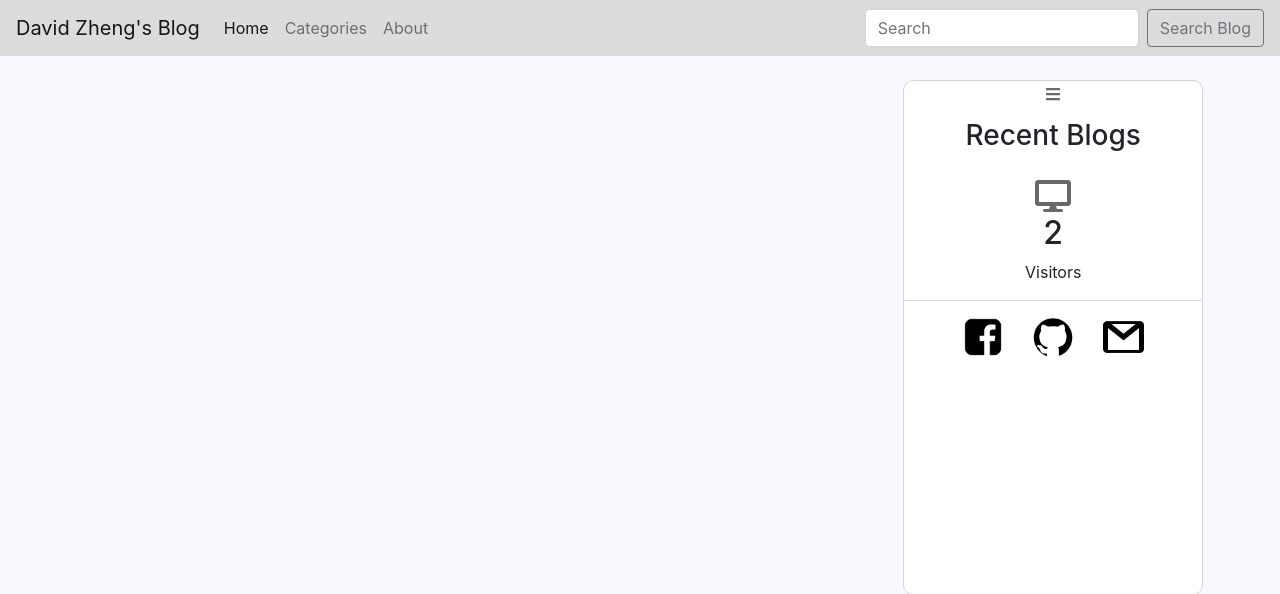
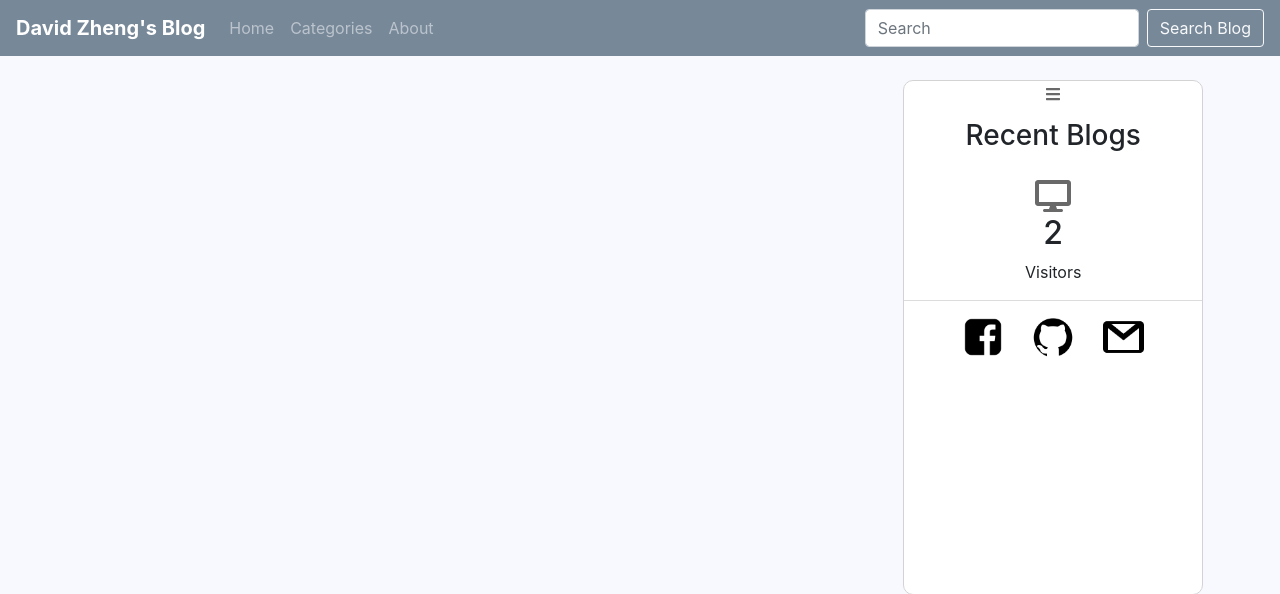
Before and after one commit to davidzheng048/flask_personal_blog, a Flask app: page / in a window 1280 px wide. Shown: the top 594 px of the page. Run offline with Flask 2, Linux system fonts and the light colour scheme; data comes from the database, SQL or seed files in the repository; data that the repository does not hold is empty; parts of the project's set-up code (start-up, migrations or seed data) failed here and were passed over; some libraries are stand-ins or nearby versions.

Commit message:
gitflow-feature-stash: blog_content_redesign

```diff
--- a/flaskblog/static/main.css
+++ b/flaskblog/static/main.css
@@ -4,7 +4,7 @@ body {
 }
 
 .nav-color-gainsboro {
-    background-color: #DCDCDC;
+    background-color: #778899;
 }
 
 a {
@@ -183,3 +183,13 @@ pre code{
     font-size: 105%;
     display: block;
 }
+
+/* blog content */
+
+.content-section {
+  padding: 30px 0 0 0;
+}
+
+.article-content {
+  display: inline-block;
+}
--- a/flaskblog/templates/layout.html
+++ b/flaskblog/templates/layout.html
@@ -12,7 +12,6 @@
 	<script src="https://cdnjs.cloudflare.com/ajax/libs/font-awesome/5.13.0/js/all.min.js"></script>
 
     <link rel="shortcut icon" href="{{ url_for('static', filename='favicon.ico') }}">
-<!--    <link rel="stylesheet" href="{{ url_for('static', filename='style.css') }}">-->
     <link rel="stylesheet" href="{{ url_for('static', filename='main.css') }}">
 
     <script type="text/javascript" src="https://cdnjs.cloudflare.com/ajax/libs/highlight.js/10.3.1/highlight.min.js"></script>
@@ -24,15 +23,15 @@
 <body>
 
     <header class="site-header">
-        <nav class="navbar navbar-expand-lg navbar-light fixed-top nav-color-gainsboro">
-            <a class="navbar-brand" href="/">David Zheng's Blog</a>
+        <nav class="navbar navbar-expand-lg navbar-dark fixed-top nav-color-gainsboro">
+            <a class="navbar-brand" href="/"><strong>David Zheng's Blog</strong></a>
             <button class="navbar-toggler" type="button" data-toggle="collapse" data-target="#navbarSupportedContent" aria-controls="navbarSupportedContent" aria-expanded="false" aria-label="Toggle navigation">
                 <span class="navbar-toggler-icon"></span>
             </button>
 
             <div class="collapse navbar-collapse" id="navbarSupportedContent">
                 <ul class="navbar-nav mr-auto">
-                    <li class="nav-item active">
+                    <li class="nav-item">
                         <a class="nav-link" href="/">Home</a>
                     </li>
                     <li class="nav-item">
@@ -50,7 +49,7 @@
                     {% endif %}
                     <form class="form-inline my-2 my-lg-0" action="{{ url_for('main.search') }}">
                       <input class="form-control mr-sm-2" type="search" placeholder="Search" aria-label="Search" name="keyword">
-                      <button class="btn btn-outline-secondary my-2 my-sm-0" type="submit">Search Blog</button>
+                      <button class="btn btn-outline-light my-2 my-sm-0" type="submit">Search Blog</button>
                     </form>
                 </div>
 
@@ -104,6 +103,13 @@
         btn.addEventListener("click", () => {
             sidebar.classList.toggle('active');
         });
+
+        window.addEventListener('resize', () =>{
+
+            if (document.documentElement.clientWidth < 1640) {
+                sidebar.classList.remove('active');
+            }
+        });
     </script>
 
 <script src="https://code.jquery.com/jquery-3.2.1.slim.min.js" integrity="sha384-KJ3o2DKtIkvYIK3UENzmM7KCkRr/rE9/Qpg6aAZGJwFDMVNA/GpGFF93hXpG5KkN" crossorigin="anonymous"></script>
```
Also changed, not shown: flaskblog/templates/posts/post.html (+8 -8 lines).
